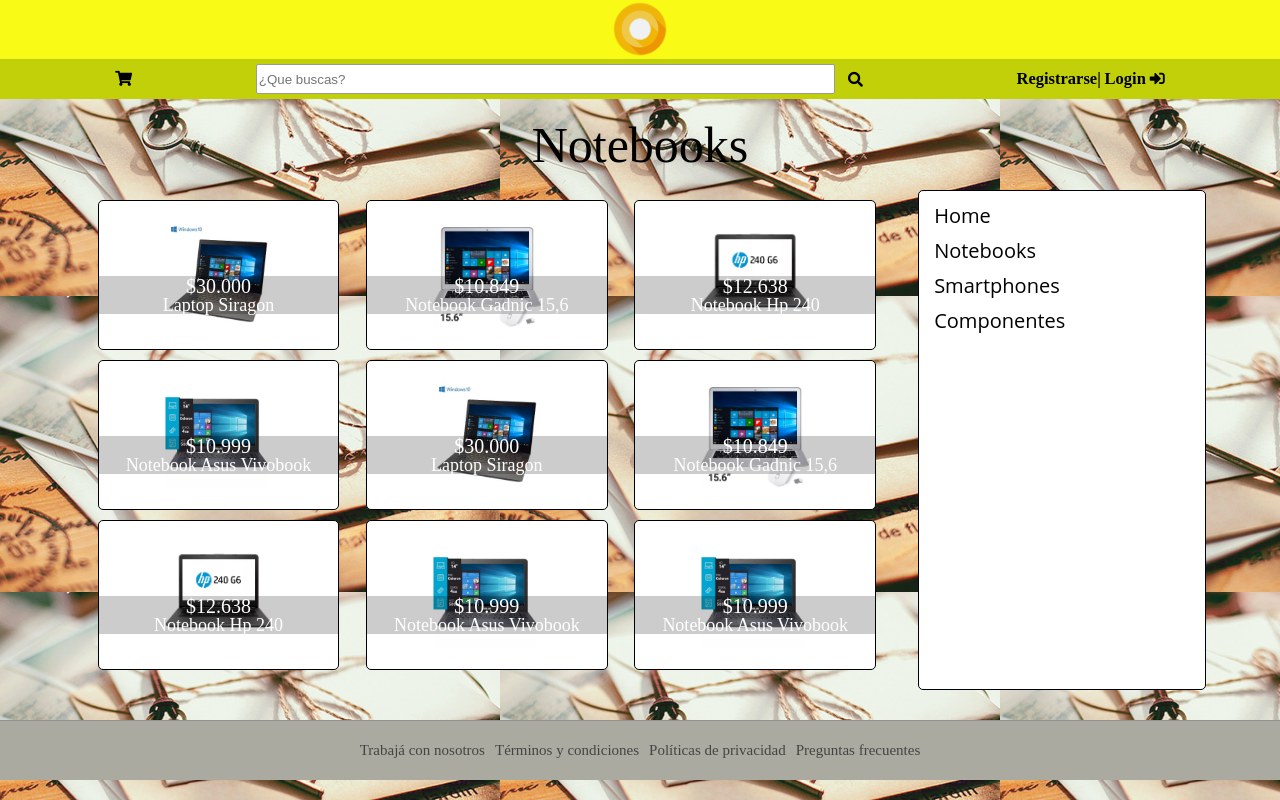
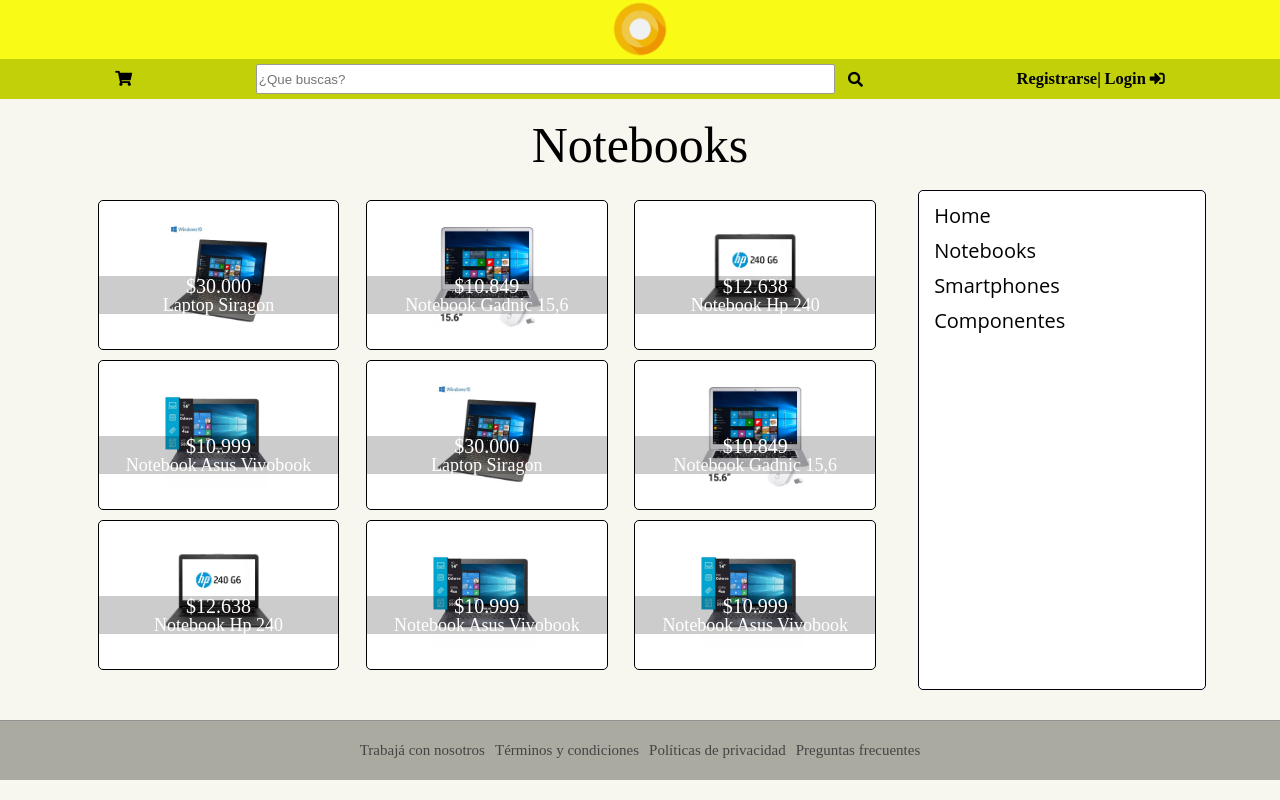
Before and after one commit to franadu/grupodh, a PHP site: page /notebooks.php in a window 1280 px wide. Run offline with PHP 8.4, Linux system fonts and the light colour scheme; some libraries are stand-ins or nearby versions.

Commit message:
Quite el fondo de pantalla odioso

```diff
--- a/css/master.css
+++ b/css/master.css
@@ -65,7 +65,7 @@ a:hover {
 body{/*Agrego para poder manejar todo con em*/
 	font-size: 10px;
 	min-width: 330px;
-	background-color: #F7F7F0;width:100%;	background-image: url(../images/carta.png);
+	background-color: #F7F7F0;width:100%;
 }
 
 main{
```
